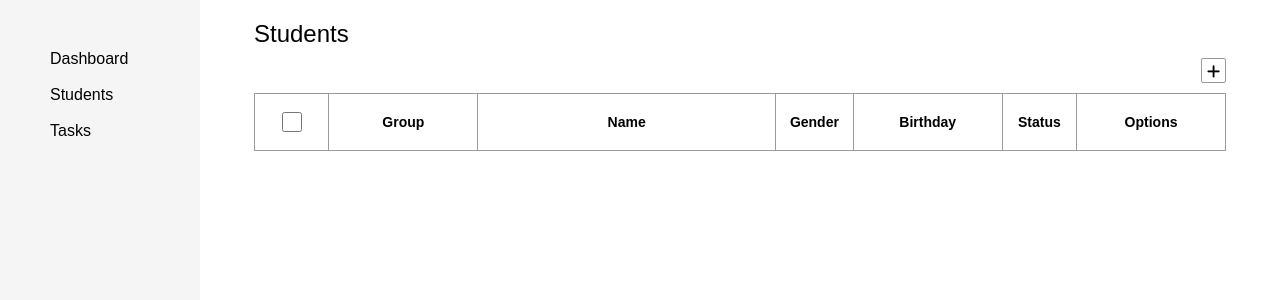
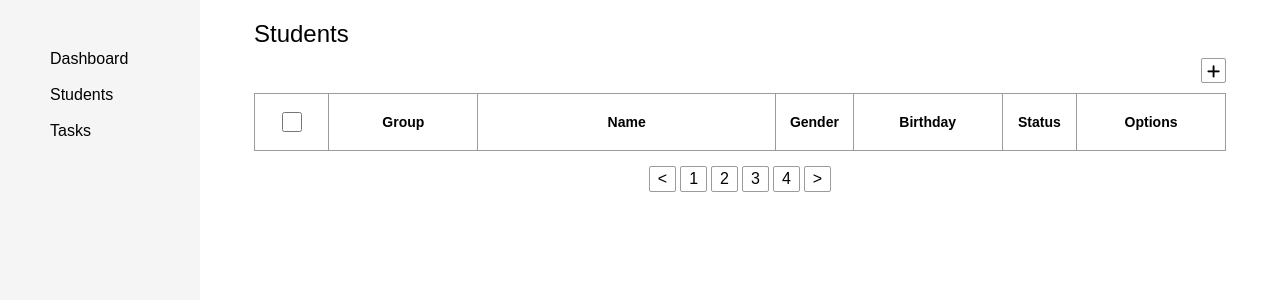
Before and after one commit to Andrii-sudo/CMS, a PHP site: page /students.html in a window 1280 px wide. Shown: the part 50-350 px from the top of the page. Run offline with PHP 8.4, Linux system fonts and the light colour scheme; lists and menus that the app fills with data are empty.

Commit message:
Add pagination

```diff
--- a/students.html
+++ b/students.html
@@ -109,6 +109,14 @@
                 <tbody></tbody>
             </table>
         </div>
+        <div id="pagination-container">
+            <button>&lt</button>
+            <button>1</button>
+            <button>2</button>
+            <button>3</button>
+            <button>4</button>
+            <button>&gt</button>
+        </div>
     </main>
 
     <div id="modal">
--- a/styles/students.css
+++ b/styles/students.css
@@ -106,6 +106,21 @@ button i
     display: inline-block;
     font-size: 15px;
     margin: 0 auto;
+}
+
+#pagination-container
+{
+    display: flex;
+    flex-direction: row;
+    justify-content: center;
+    align-items: center;
+}
+
+#pagination-container button
+{
+    font-size: 16px;
+    padding: 3px 8px;
+    margin: 15px 2px;
 }
 
 #modal,
```
